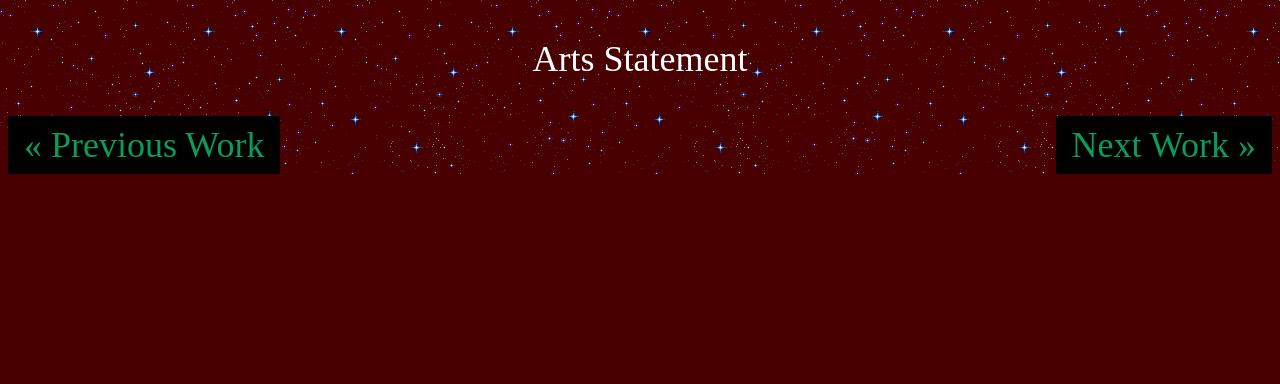
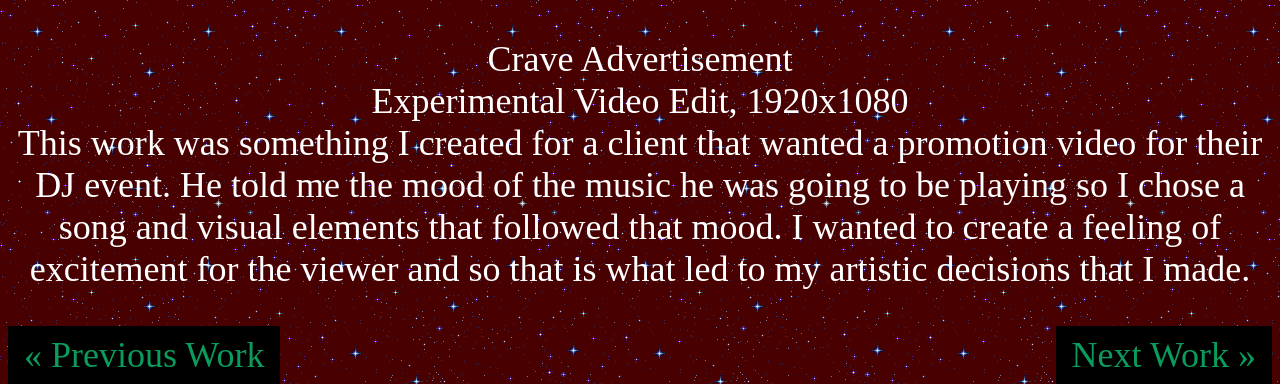
Before and after one commit to mjdewitt01/Crave-Page, a plain HTML site: page index.html in a window 1280 px wide. Shown: the part 1003-1387 px from the top of the page. Before the commit the page ends 1177 px from the top, so only its background shows below. Drawn offline with Linux system fonts and the light colour scheme.

Commit message:
Update index.html

```diff
--- a/index.html
+++ b/index.html
@@ -18,7 +18,8 @@
   	</div>
 <center>
 		<iframe width="1340" height="860" src="https://www.youtube.com/embed/5-PR1c-AFpE" frameborder="0" allow="accelerometer; autoplay; encrypted-media; gyroscope; picture-in-picture" allowfullscreen style="padding-top: 5%;"></iframe>
-			<p style="font-size: 36px; color: white;"> Arts Statement
+			<p style="font-size: 36px; color: white;"> Crave Advertisement <br> Experimental Video Edit, 1920x1080 <br> This work was something I created for a client that wanted a promotion video for their DJ event. He told me the
+				mood of the music he was going to be playing so I chose a song and visual elements that followed that mood. I wanted to create a feeling of excitement for the viewer and so that is what led to my artistic decisions that I made.
 			</p>
 				<a href="https://mjdewitt01.github.io/Ashleys-Page/" class="previous">&laquo; Previous Work</a>
 				<a href="https://mjdewitt01.github.io/Zilla-Page/" class="next">Next Work &raquo;</a>
```
